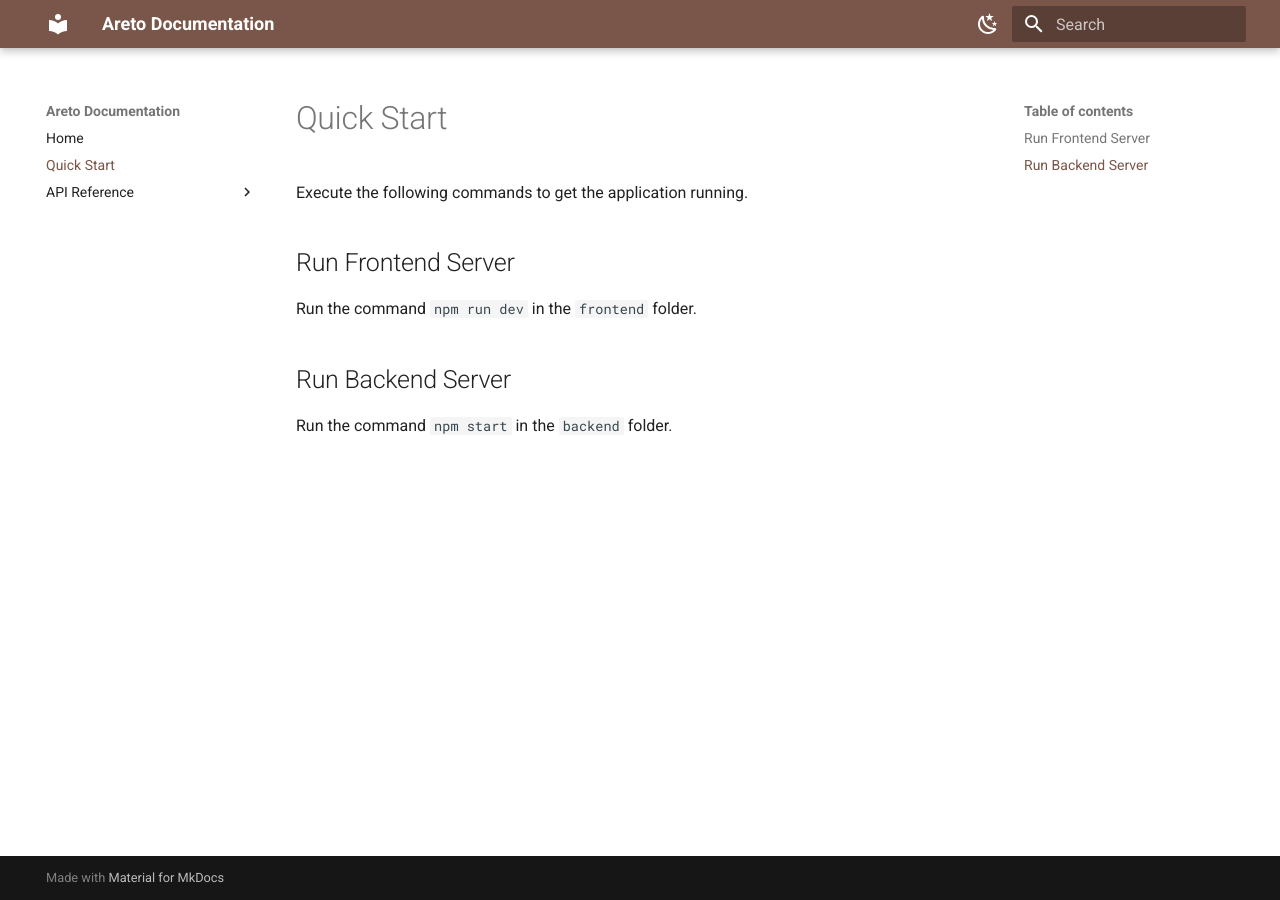
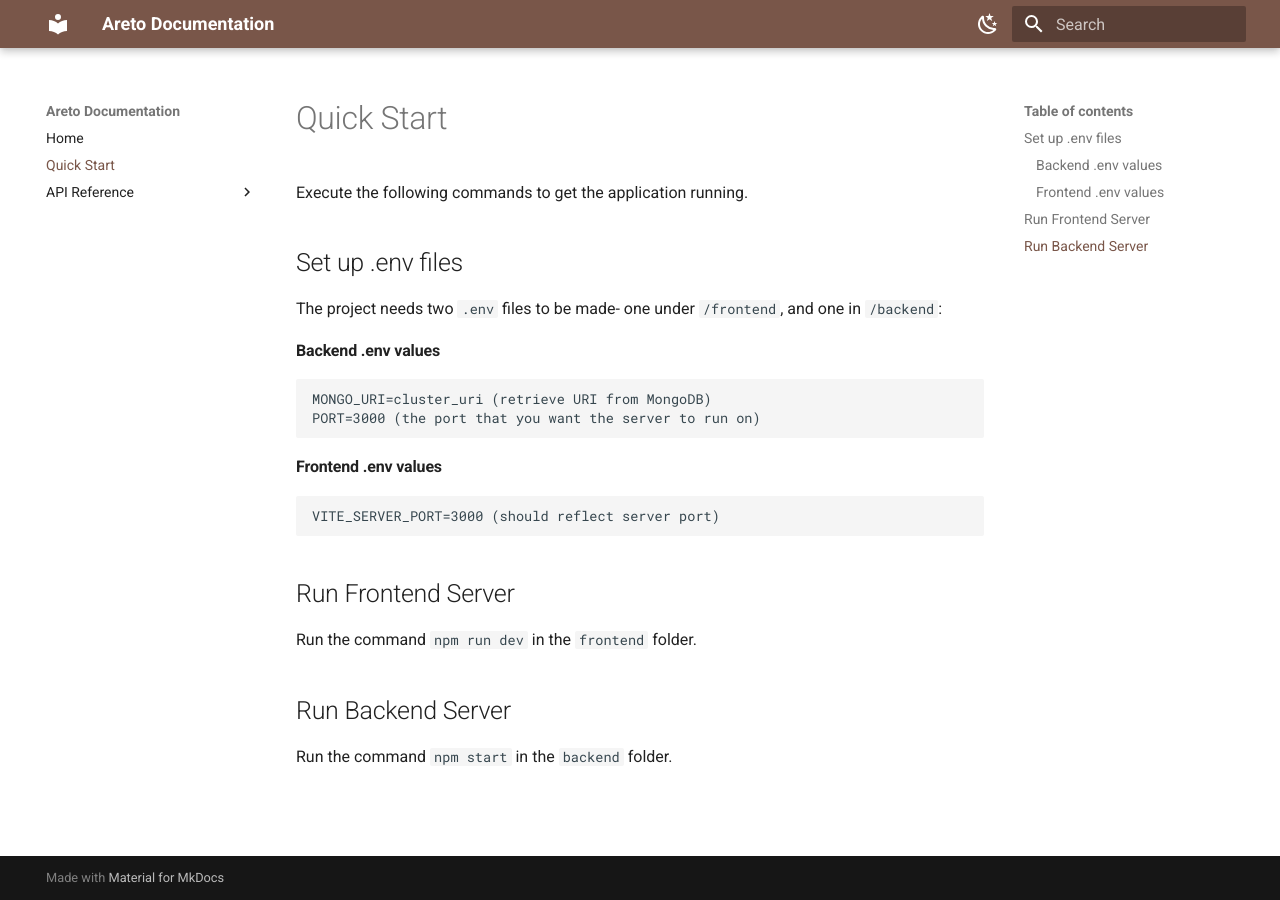
Before and after one commit to BrentMRPalmer/Areto, an MkDocs documentation site: the page built from documentation/docs/quick_start.md, in a window 1280 px wide. Built offline with MkDocs 1.6.1 and Material for MkDocs 9.7.7, drawn with Linux system fonts in a browser that asks for light colours.

Commit message:
Added .env info into README + docs

````diff
--- a/documentation/docs/quick_start.md
+++ b/documentation/docs/quick_start.md
@@ -1,6 +1,23 @@
 # Quick Start
 
 Execute the following commands to get the application running.
+
+## Set up .env files
+
+The project needs two `.env` files to be made- one under `/frontend`, and one in `/backend`:
+
+#### Backend .env values
+
+```
+MONGO_URI=cluster_uri (retrieve URI from MongoDB)
+PORT=3000 (the port that you want the server to run on)
+```
+
+#### Frontend .env values
+
+```
+VITE_SERVER_PORT=3000 (should reflect server port)
+```
 
 ## Run Frontend Server
 
````
Also changed, not shown: README.md.
